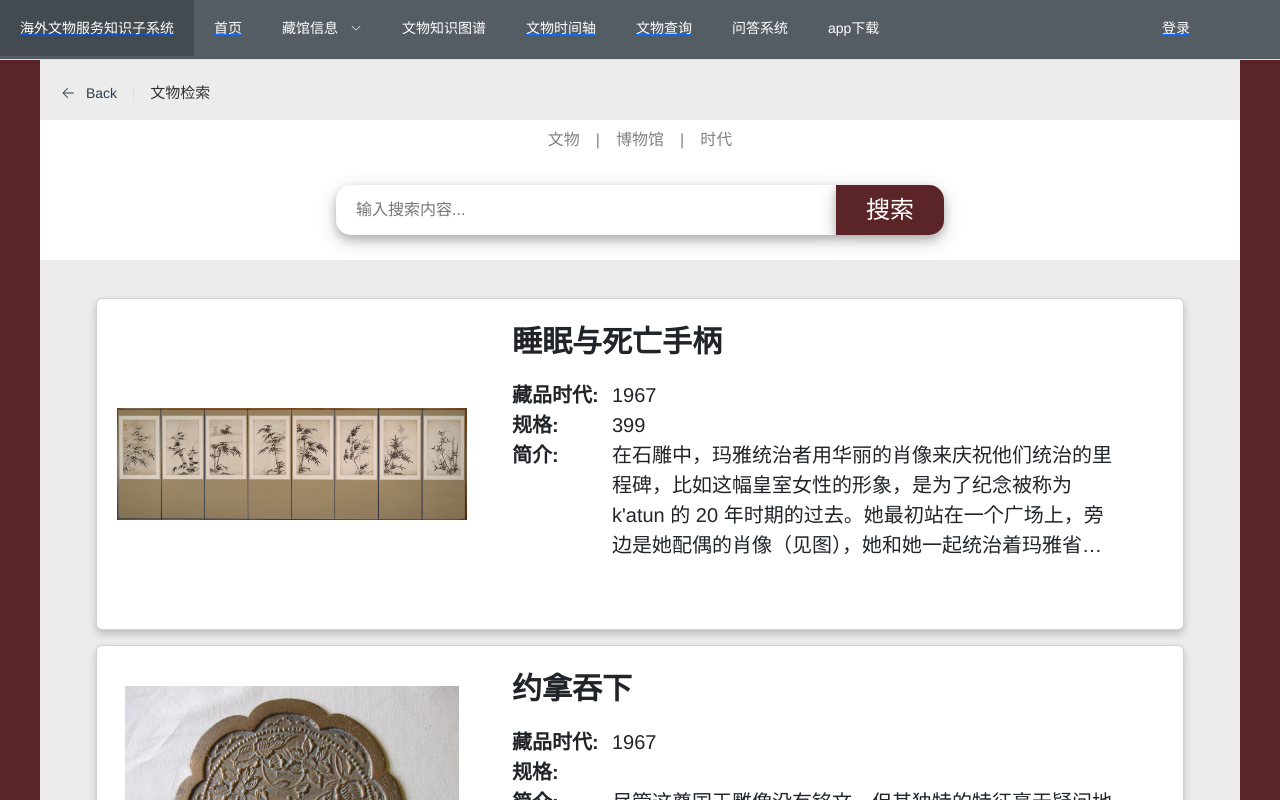
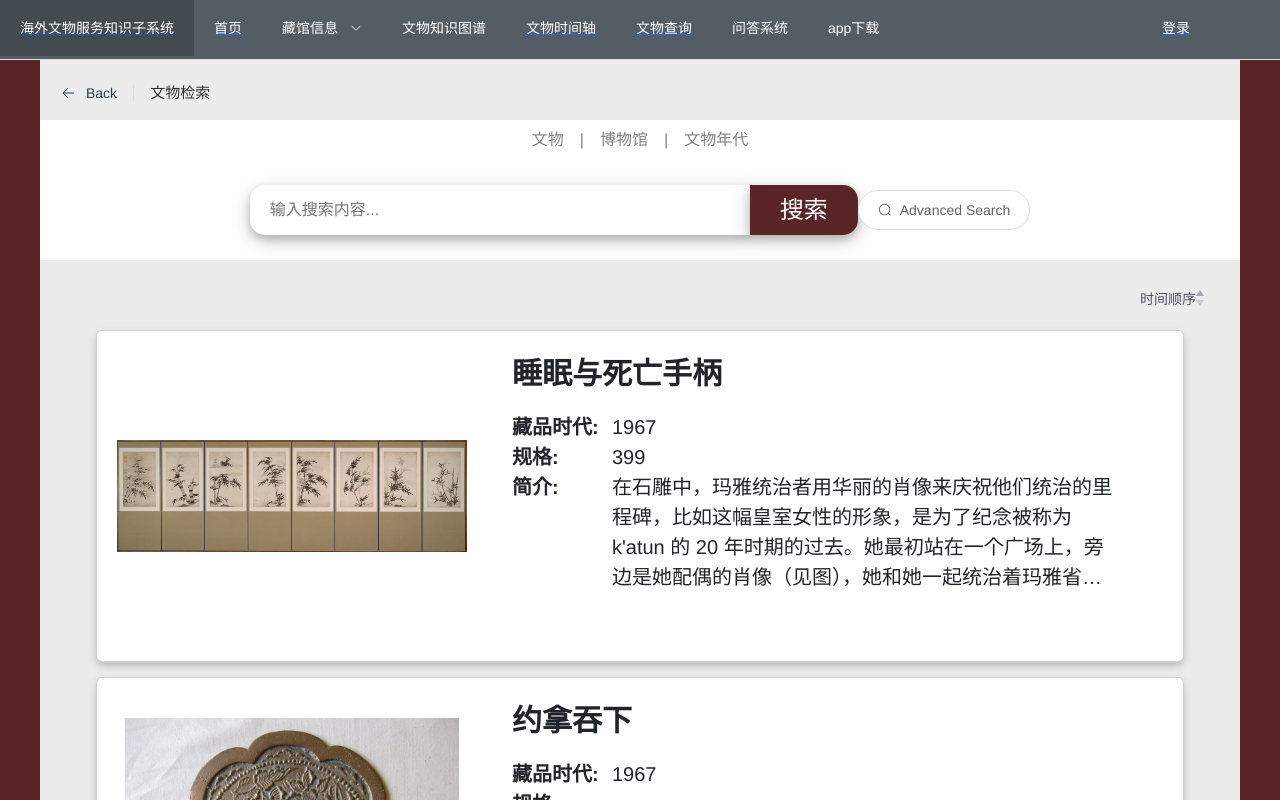
Before and after one commit to starr-r/Software-engineering, a Vue app: page /search in a window 1280 px wide. Shown: the top 800 px of the page. Built offline with nearby package versions, Linux system fonts and the light colour scheme.

Commit message:
modify search

```diff
--- a/src/router/index.js
+++ b/src/router/index.js
@@ -28,11 +28,6 @@ const routes = [
     component: () => import('../views/register.vue'),
   },
   {
-    path: '/search1',
-    name: 'search1',
-    component: () => import('../views/search1.vue'),
-  },
-  {
     path: '/test',
     name: 'test',
     component: () => import('../views/test.vue'),
@@ -51,6 +46,11 @@ const routes = [
     name: 'user_info_change',
     component: () => import('../views/user_info_change.vue'),
   },
+  {
+    path: '/advanced_search',
+    name: 'advanced_search',
+    component: () => import('../views/advanced_search.vue'),
+  },
 ]
 const router = createRouter({
   history: createWebHistory(),
--- a/src/views/login.vue
+++ b/src/views/login.vue
@@ -19,7 +19,7 @@
 <script setup>
 import { ref } from 'vue';
 import { useRouter } from 'vue-router';
-import request from '@/utils/request'; // 假设你有一个封装了请求的工具函数，类似 axios
+import request from '@/utils/request';  // 假设你有一个封装了请求的工具函数，类似 axios
 import { ElMessage, ElNotification } from 'element-plus'; // 使用 Element Plus 的消息提示
 
 const router = useRouter();
--- a/src/views/register.vue
+++ b/src/views/register.vue
@@ -1,6 +1,7 @@
 <template>
   <div style="padding-left: 430px;padding-top: 120px" id="background">
     <div class="registry-wrapper">
+
       <div class="header">Register</div>
       <div class="form-wrapper">
         <input type="text" name="username" placeholder="username" class="input-item" v-model="form.username">
@@ -56,7 +57,8 @@ export default {
           ]
         }
       })
-      request.post(Url+'/register', form.value).then((res) => {
+      request.post(Url+'/register', form.value).then(
+          (res) => {
         console.log(res.status)
         console.log(res.data.code)
         if (res.data.code == 0) {
--- a/src/views/search.vue
+++ b/src/views/search.vue
@@ -15,12 +15,23 @@
         <span>|</span>
         <span :class="{'active': searchType === 'museum'}" @click="setSearchType('museum')">博物馆</span>
         <span>|</span>
-        <span :class="{'active': searchType === 'relicTime'}" @click="setSearchType('relicTime')">时代</span>
+        <span :class="{'active': searchType === 'relicTime'}" @click="setSearchType('relicTime')">文物年代</span>
       </div>
       <div class="input-wrapper">
         <div class="search-container">
           <input input type="text" placeholder="输入搜索内容..." v-model="searchInput">
-          <button @click="search">搜索</button>
+          <button class="search1" @click="search">搜索</button>
+          <el-button size="large"class="search2" :icon="Search" round @click="$router.push('/advanced_search')">Advanced Search</el-button>
+        </div>
+      </div>
+      <div class="changeTime_container">
+
+        <div class="changeTime" style="width: 120px" @click="changeTime">
+          时间顺序
+          <div class="box-icon">
+            <div class="up" :class="{'opacity-5': time_status === 1}"></div>
+            <div class="down" :class="{'opacity-1': time_status=== 1}"></div>
+          </div>
         </div>
       </div>
       <main class="main-content">
@@ -60,6 +71,7 @@
 </template>
 <script setup>
 
+  import { Search } from '@element-plus/icons-vue'
   import { useRouter } from 'vue-router';
   import { ref,onMounted } from 'vue';
   import Mock from "mockjs";
@@ -74,6 +86,14 @@
 
   const searchInput = ref('');
   const searchType = ref('artifactName');
+
+ /*默认0为升序 1为降序*/
+  const time_status = ref(0);
+
+  const changeTime = () => {
+    time_status.value = time_status.value === 0 ? 1 : 0;
+  };
+
   const goBack = () => {
     router.go(-1);
   };
@@ -111,8 +131,7 @@
     searchType.value = type;
   };
 
-  Mock.mock(Url+'/search_museum',"get",function (options){
-    console.log("111111")
+  Mock.mock(Url+'/search_museum/museum?museumName=张三',"get",function (options){
     console.log(options)
     return{
       "code":0,
@@ -128,21 +147,20 @@
     let url;
     console.log(searchType.value)
     switch (searchType.value) {
-      case 'arifact':
-        url = Url+'/search';
+      case 'artifact':
+        url = Url+'/artifact/artifact?artifactName=';
         break;
       case 'museum':
-        url = Url+'/search_museum';
+        url = Url+'/search_museum/museum?museumName=';
         break;
       case 'relicTime':
-        url = Url+'/search_relicTime';
+        url = Url+'/search_relicTime/relicTime?relicTime=';
         break;
     }
     console.log(url)
-    const res = await axios.get(url, {
-      searchText: searchInput.value,
-      // cancelToken: this.cancelTokenSource.token
-    });
+    url=url+searchInput.value
+    console.log(url)
+    const res = await axios.get(url);
     items.value=res.data.items
     console.log(items.value)
   };
@@ -150,6 +168,53 @@
 </script>
 
 <style scoped>
+.changeTime_container{
+  display: flex;
+  justify-content: flex-end;
+}
+.changeTime {
+  padding: 0 20px;
+  height: 32px;
+  color: #505363;
+  font-weight: 400;
+  font-size: 14px;
+  margin-left: 10px;
+  display: flex;
+  line-height: 32px;
+  cursor: pointer;
+}
+.right:hover {
+  color: #217aff;
+  border: 1px solid #217aff;
+}
+.opacity-5 {
+  opacity: 0.5;
+}
+.opacity-1 {
+  opacity: 1 !important;
+}
+.box-icon {
+  height: 30px;
+  margin-top: 7px;
+}
+.box-icon .up {
+  width: 0;
+  height: 0;
+  border-bottom: 6px solid #a3a5b3;
+  border-left: 4px solid transparent;
+  border-right: 4px solid transparent;
+  margin-bottom: 4px;
+}
+.box-icon .down {
+  width: 0;
+  height: 0;
+  opacity: 0.5;
+  border-top: 6px solid #a3a5b3;
+  border-left: 4px solid transparent;
+  border-right: 4px solid transparent;
+}
+
+
 
 .text-container {
   display: flex;
@@ -187,6 +252,10 @@
   text-align: left;
 }
 
+.search2:hover {
+  background-color: #f2f2f2; /* 设置鼠标悬停时的背景颜色为浅红色 */
+  color: #888;
+}
 
 .main-content{
   display: flex;
@@ -296,7 +365,7 @@ img {
 .item {
   flex-basis: calc(50% - 10px); /* 动态计算宽度减去间隔 */
 }
-.search-container button {
+.search-container .search1 {
   cursor: pointer;
   height: 50px;
   padding: 0 30px;
--- a/src/views/search1.vue
+++ /dev/null
@@ -1,34 +0,0 @@
-<template>
-  <div class="text-container">
-    <p class="text" :style="{ '-webkit-line-clamp': clampLines }">{{ content }}</p>
-  </div>
-</template>
-
-<script>
-export default {
-  data() {
-    return {
-      content: '这里是一段很长的中文字符文本，超过三行时将在第本，超过三行时将在第本，超过三行时将在第本，超过三行时将在第本，超过三行时将在第本，超过三行时将在第ddddddddddddddddddddddddddddddd本，超过三行时将在第ddddddddddddddddddddddddddddddd本，超过三行时将在第ddddddddddddddddddddddddddddddd本，超过三行时将在第dddddddddddddddddddddddddddddddddddddddddddddddddddddd三行显示省略号。',
-      clampLines: 3,
-    };
-  }
-};
-</script>
-
-<style>
-.text-container {
-  width:500px;
-}
-
-.text {
-  text-align: left;
-  display: -webkit-box;
-  -webkit-box-orient: vertical;
-  overflow: hidden;
-  text-overflow: ellipsis;  /*省略号设置*/
-  -webkit-line-clamp: 3;  /* 这里的数字 3 表示最多显示三行，可以根据需要进行调整 */
-  line-height: 1.5;
-  max-height: 4.5em;
-  /* 这里的数字 4.5em 表示最多显示三行，每行的高度为 1.5em，可以根据需要进行调整 */
-}
-</style>
--- a/src/views/test.vue
+++ b/src/views/test.vue
@@ -1,122 +1,65 @@
 <template>
-<!--  <div class="dp-text-ellipsis-wrapper">
-    <div class="text" :class="textClass" :style="textStyleObject">
-      <label class="btn" @click="showall = !showall"></label>
-      {{ info }}
+  <div class="right" @click="changeTime">
+    时间顺序
+    <div class="box-icon">
+      <div class="up" :class="{'opacity-5': time_status === 1}"></div>
+      <div class="down" :class="{'opacity-1': time_status=== 1}"></div>
     </div>
-  </div>-->
+  </div>
 </template>
-<!-- <script>
-export default {
-  name: 'test',
-  props: {
-    info: {
-      type: String,
-      default: '',
-    },
-    lineClamp: {
-      type: Number,
-      default: 3,
-    },
-    hiddenBtn: {
-      type: Boolean,
-      default: false,
-    },
-  },
-  data() {
-    return {
-      showall: false,
-    }
-  },
-  computed: {
-    textStyleObject() {
-      return {
-        'max-height': this.showall ? 'none' : `${1.5 * this.lineClamp}em`,
-      }
-    },
-    textClass() {
-      let cls = this.showall ? 'showall' : ''
-      cls = cls + (this.hiddenBtn ? ' hidden-btn' : '')
-      return cls
-    },
-  },
-  watch: {
-    info() {
-      this.showall = false
-    },
-  },
+
+<script setup>
+import { ref } from 'vue';
+
+const time_status = ref(0);
+
+const changeTime = () => {
+  time_status.value = time_status.value === 0 ? 1 : 0;
+};
+</script>
+
+<style scoped>
+.right {
+  padding: 0 20px;
+  height: 32px;
+  color: #505363;
+  font-weight: 400;
+  font-size: 14px;
+  margin-left: 10px;
+  border: 1px solid rgb(233, 231, 231);
+  display: flex;
+  justify-content: center;
+  line-height: 32px;
+  cursor: pointer;
 }
-</script> -->
-
-
-<!-- <style lang="less">
-.dp-text-ellipsis-wrapper {
-  display: flex;
-  margin: 6px 0 20px 0;
-  overflow: hidden;
-  font-size: 14px;
-  line-height: 20px;
-
-  .text {
-    position: relative;
-    overflow: hidden;
-    line-height: 1.5;
-    text-align: justify;
-    text-overflow: ellipsis;
-    word-break: break-all;
-    transition: 0.3s max-height;
-  }
-  .text::before {
-    float: right;
-    height: calc(100% - 20px);
-    content: '';
-  }
-  .text::after {
-    position: absolute;
-    width: 999vw;
-    height: 999vw;
-    margin-left: -100px;
-    box-shadow: inset calc(100px - 999vw) calc(30px - 999vw) 0 0 #fff;
-    content: '';
-  }
-  .btn {
-    position: relative;
-    float: right;
-    clear: both;
-    margin-left: 10px;
-    font-size: 14px;
-    padding: 0 8px;
-    color: #206ef7;
-    line-height: 20px;
-    border-radius: 4px;
-    cursor: pointer;
-    z-index: 10;
-  }
-  .btn::after {
-    /* stylelint-disable-next-line */
-    font-family: element-icons !important;
-    content: '展开\e790';
-  }
-
-  .text.showall {
-    max-height: none;
-  }
-  .text.showall .btn::before {
-    visibility: hidden;
-  }
-  .text.showall .btn::after {
-    visibility: hidden;
-  }
-  .text.showall.hidden-btn .btn::after {
-    content: '收起\e78f';
-    visibility: visible;
-  }
-  .btn::before {
-    position: absolute;
-    left: 1px;
-    color: #333;
-    transform: translateX(-100%);
-    content: '...';
-  }
+.right:hover {
+  color: #217aff;
+  border: 1px solid #217aff;
 }
-</style> -->
+.opacity-5 {
+  opacity: 0.5;
+}
+.opacity-1 {
+  opacity: 1 !important;
+}
+.box-icon {
+  height: 30px;
+  margin-top: 7px;
+}
+.box-icon .up {
+  width: 0;
+  height: 0;
+  border-bottom: 6px solid #a3a5b3;
+  border-left: 4px solid transparent;
+  border-right: 4px solid transparent;
+  margin-bottom: 4px;
+}
+.box-icon .down {
+  width: 0;
+  height: 0;
+  opacity: 0.5;
+  border-top: 6px solid #a3a5b3;
+  border-left: 4px solid transparent;
+  border-right: 4px solid transparent;
+}
+</style>
```
Also changed, not shown: src/views/advanced_search.vue (renamed from src/views/detail_search.vue).
